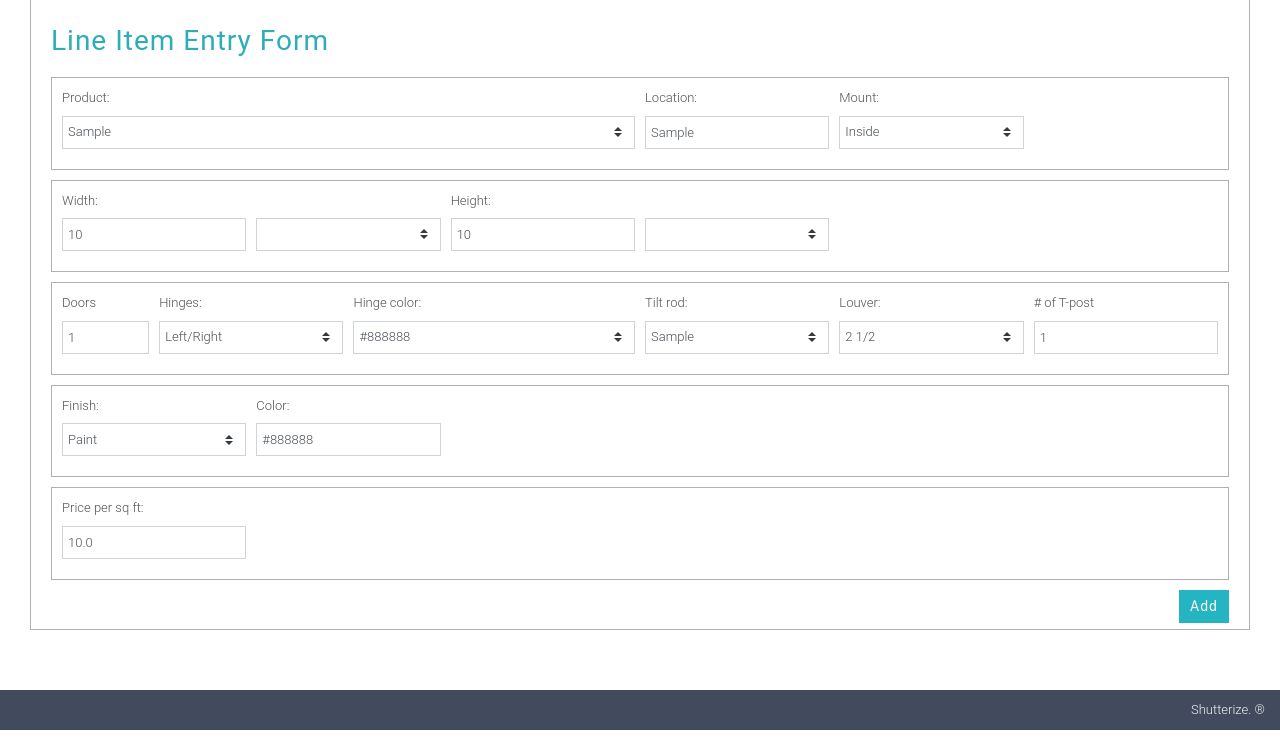
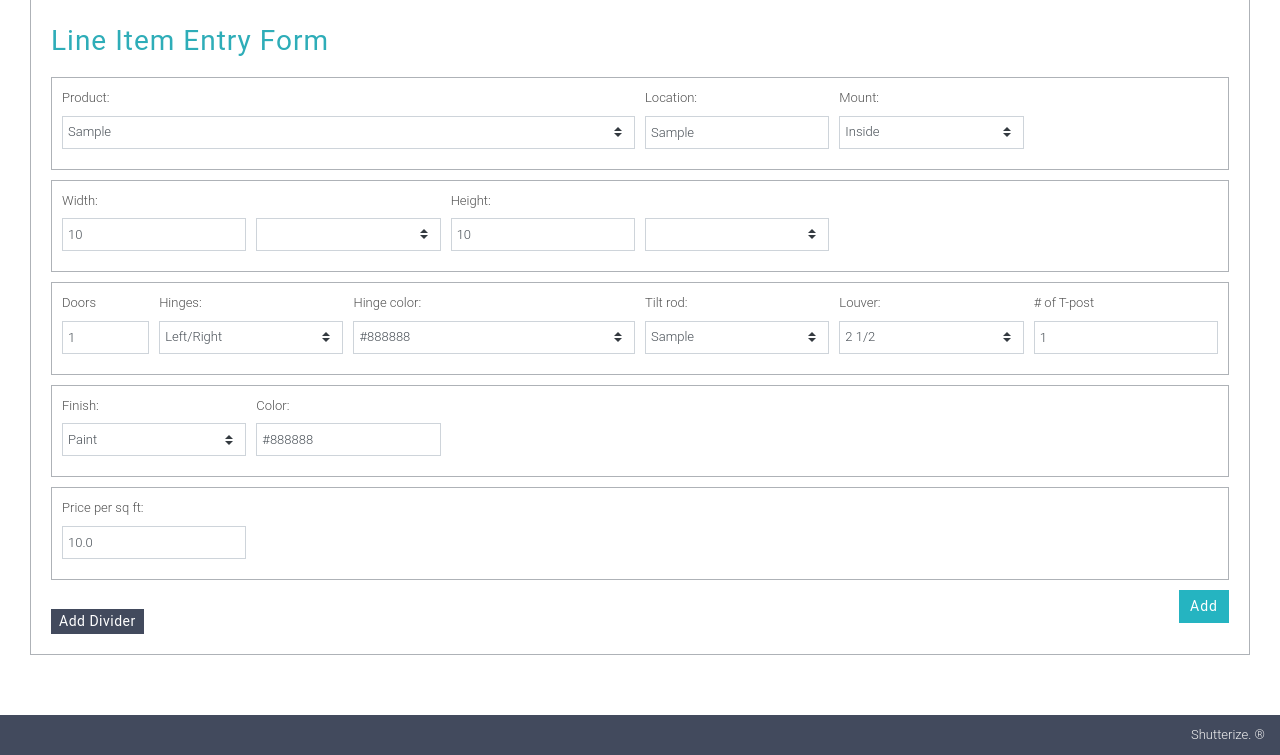
Before and after one commit to gcantu/shttrz, a Django app: page /deals/edit_item/1 in a window 1280 px wide. Shown: the part 119-874 px from the top of the page. Before the commit the page ends 849 px from the top, so only its background shows below. Run offline with Django 3.2, Linux system fonts and the light colour scheme; tables that the repository leaves empty hold one stand-in row (values such as "Sample post"); parts of the project's set-up code (start-up, migrations or seed data) failed here and were passed over; some libraries are stand-ins or nearby versions.

Commit message:
Add divider field

```diff
--- a/project/apps/products/shutters/models.py
+++ b/project/apps/products/shutters/models.py
@@ -126,6 +126,9 @@ class AbstractShutter(AbstractTenant):
         else:
             qty = round(((self._stile() - 10) / 3) * self.panels)
             qty = qty if (qty % 2) == 0 else (qty + 1) # if the number is not even, add 1
+
+        if self.height_divider: # if divider, subtract 1 louver per panel
+            qty = qty - self.panels
         return qty
 
     def rail_qty(self):
@@ -236,8 +239,10 @@ class Shutter(AbstractShutter):
     tilt_rod = models.ForeignKey(TiltRod, models.SET_NULL, blank=True, null=True)
     width = models.IntegerField(blank=True, null=True)
     height = models.IntegerField(blank=True, null=True)
+    height_divider = models.IntegerField(blank=True, null=True)
     width_fraction = models.FloatField(choices=FRACTION_CHOICES, default=0)
     height_fraction = models.FloatField(choices=FRACTION_CHOICES, default=0)
+    height_divider_fraction = models.FloatField(choices=FRACTION_CHOICES, default=0)
     price_per_sq_ft = models.FloatField(blank=True, null=True)
 
     def save(self, *args, **kwargs):
--- a/project/assets/css/style.css
+++ b/project/assets/css/style.css
@@ -301,6 +301,10 @@ a:focus, a:active, a:hover {
 	height: 25px;
 	display: inline;
 	margin: 5px 0;
+}
+
+#shutter-form .divider-field {
+	display: none;
 }
 
 .no-label {
--- a/project/assets/js/common-scripts.js
+++ b/project/assets/js/common-scripts.js
@@ -27,6 +27,10 @@ $('#edit-items-toggle').on('click', function() { // show/hide line item edit but
    $(".hidden-btn").toggle();
 });
 
+$('#divider-button').on('click', function() { // add/remove divider field in line item form
+   $(".divider-field").toggle();
+});
+
 
 // FUNCTIONS
 
--- a/project/templates/shutters/shutter_detail.html
+++ b/project/templates/shutters/shutter_detail.html
@@ -22,6 +22,7 @@
         <th colspan=2>Hinges</th>
         <th>Width</th>
         <th>Height</th>
+        <th>Divider</th>
         <th>Price/Sq. Ft.</th>
         <th>Total</th>
       </tr>
@@ -52,6 +53,7 @@
         <td>{{ item.hinge_color }}</td>
         <td>{{ item.width }} {{ item.get_width_fraction_display }}</td>
         <td>{{ item.height|default_if_none:"" }} {{ item.get_height_fraction_display }}</td>
+        <td>{{ item.height_divider|default_if_none:"" }} {{ item.get_height_divider_fraction_display }}</td>
         <td>$ {{ item.price_per_sq_ft }}</td>
         <td>$ {{ item.total_price }}</td>
       </tr>
--- a/project/templates/shutters/shutter_form.html
+++ b/project/templates/shutters/shutter_form.html
@@ -127,10 +127,23 @@
                   </div>
                 </div>
 
+                <div class="form-section divider-field">
+                  <div class="form-row">
+                    <div class="col-3 col-md-2">
+                      <label>Divider</label>
+                      {% render_field  form.height_divider class="form-control" %}
+                    </div>
+                    <div class="col-3 col-md-2 col-lg-1 no-label">
+                      {% render_field  form.height_divider_fraction class="custom-select mr-sm-2" %}
+                    </div>
+                  </div>
+                </div>
+
                 <input class="btn btn-main" type="submit" value="Add"/>
                 <br>
 
           </form>
+          <button id="divider-button" class="btn nf">Add Divider</button>
         </div>
       </div>
     </div>
```
Also changed, not shown: project/apps/products/shutters/migrations/0006_auto_20181019_1415.py (added).
